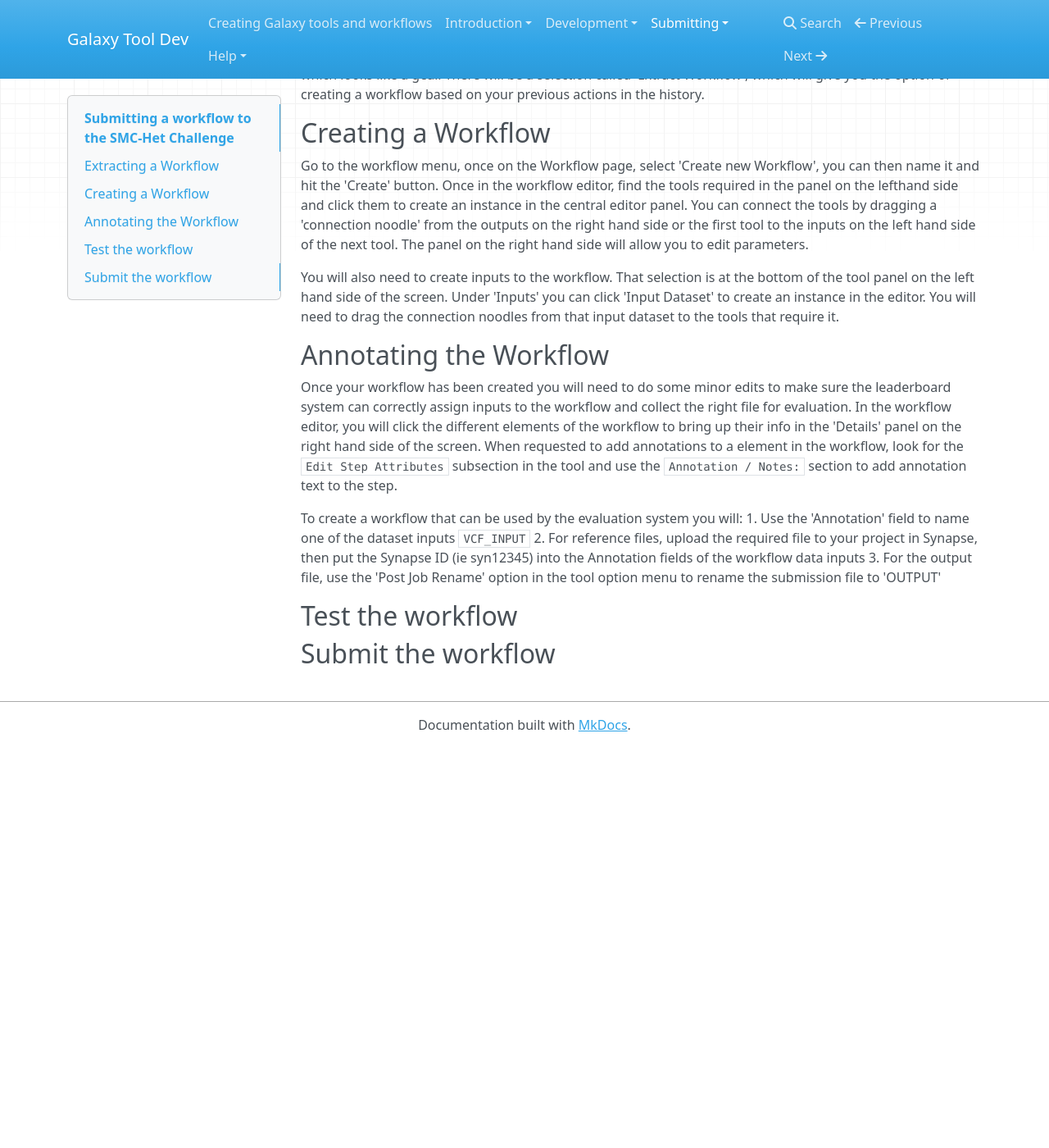
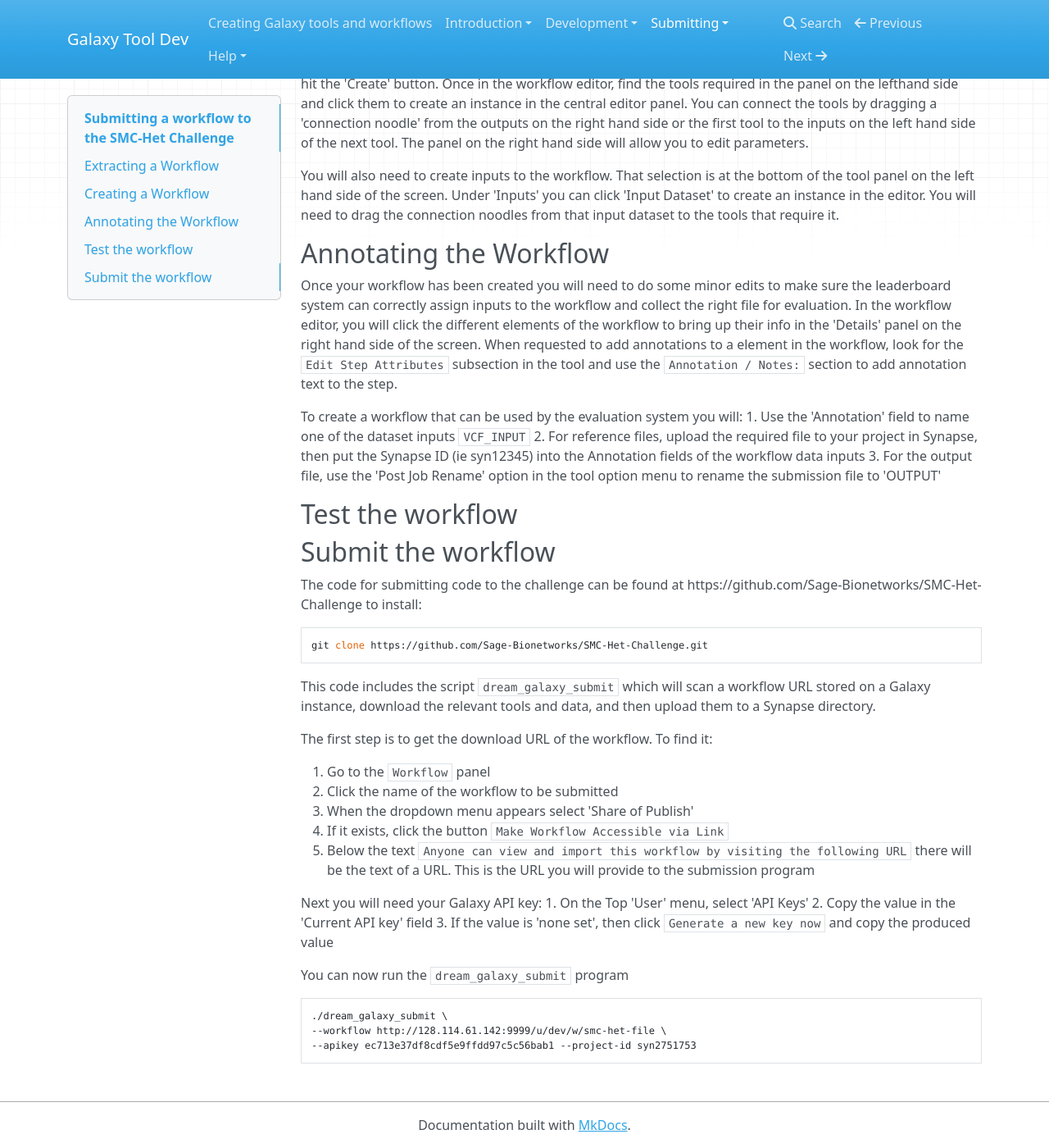
Before and after one commit to kellrott/galaxy-tooldev-docs, an MkDocs documentation site: the page built from docs/06_Submitting.md, in a window 1280 px wide and 1400 px high, scrolled down 540 px. Shown: the whole window at 82% size. Built offline with MkDocs 1.6.1, drawn with Linux system fonts in a browser that asks for light colours; nearby versions of some CDN libraries; old or Windows-style settings are respelled for this version of MkDocs; before the commit the page ends 1452 px from its top, so only the background shows below that; some of the changed text lies outside the part shown.

Commit message:
Adding text about running the submission program

````diff
--- a/docs/06_Submitting.md
+++ b/docs/06_Submitting.md
@@ -5,11 +5,6 @@ Submitting a workflow to the SMC-Het Challenge
 A submission to the challenge is a Workflow. The workflow will connect to several different tools. This script will scan a Galaxy workflow, download all of the relavant tools and then upload them to your Synapse Project Folder
 
 The first step is to create a workflow that takes the challenge input files, runs the analysis and produces the outputs. There are a few additional things that need to be added to the workflow so that it can be run in the framework.
-
-The code for submitting code to the challenge can be found at https://github.com/Sage-Bionetworks/SMC-Het-Challenge to install:
-```
-git clone https://github.com/Sage-Bionetworks/SMC-Het-Challenge.git
-```
 
 Extracting a Workflow
 -------------------
@@ -37,3 +32,31 @@ Test the workflow
 
 Submit the workflow
 -------------------
+
+The code for submitting code to the challenge can be found at https://github.com/Sage-Bionetworks/SMC-Het-Challenge to install:
+```
+git clone https://github.com/Sage-Bionetworks/SMC-Het-Challenge.git
+```
+
+This code includes the script `dream_galaxy_submit` which will scan a workflow URL stored on a Galaxy instance, download the relevant tools and data, and then upload them to a Synapse directory.
+
+The first step is to get the download URL of the workflow. To find it:
+
+1. Go to the `Workflow` panel
+2. Click the name of the workflow to be submitted
+3. When the dropdown menu appears select 'Share of Publish'
+4. If it exists, click the button `Make Workflow Accessible via Link`
+5. Below the text `Anyone can view and import this workflow by visiting the following URL` there will be the text of a URL. This is the URL you will provide to the submission program
+
+
+Next you will need your Galaxy API key:
+1. On the Top 'User' menu, select 'API Keys'
+2. Copy the value in the 'Current API key' field
+3. If the value is 'none set', then click `Generate a new key now` and copy the produced value
+
+You can now run the `dream_galaxy_submit` program
+```
+./dream_galaxy_submit \
+--workflow http://128.114.61.142:9999/u/dev/w/smc-het-file \
+--apikey ec713e37df8cdf5e9ffdd97c5c56bab1 --project-id syn2751753
+```
````
